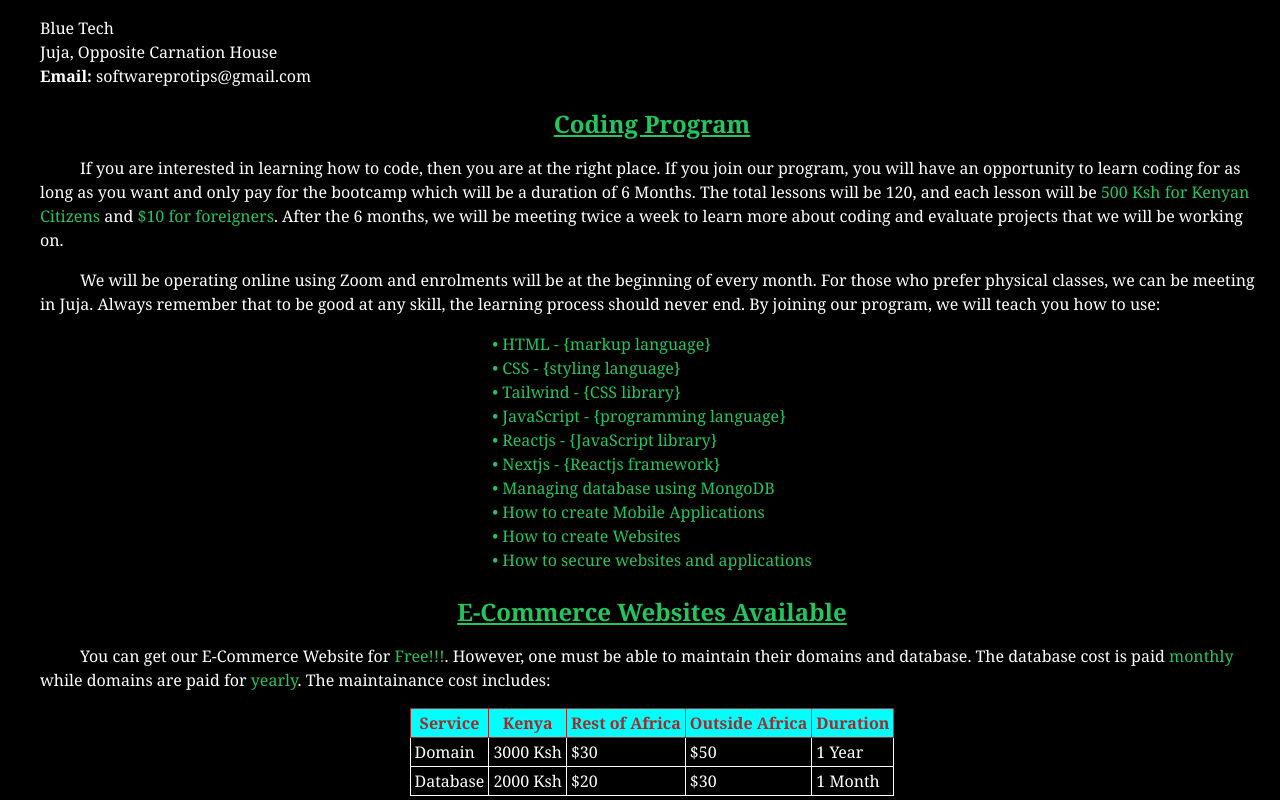
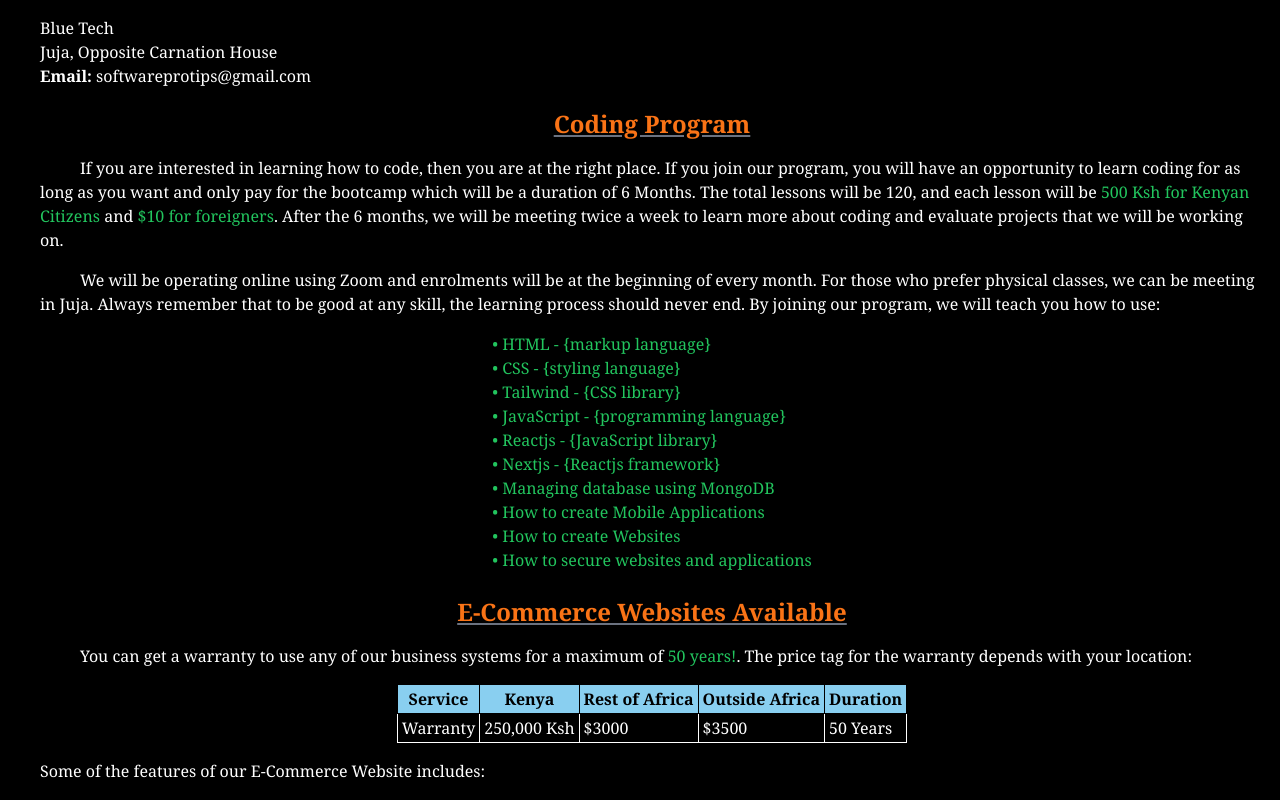
Before and after one commit to mosesmathai/coding-lessons, a Next.js app: page / in a window 1280 px wide. Shown: the top 800 px of the page. Built offline with nearby package versions, Linux system fonts and the light colour scheme.

Commit message:
warranty

```diff
--- a/app/globals.css
+++ b/app/globals.css
@@ -7,6 +7,6 @@
   padding: 2px 4px;
 }
 thead {
-  background-color: aqua;
-  color: brown;
+  background-color: #89CFF0;
+  color: black;
 }
--- a/app/page.js
+++ b/app/page.js
@@ -11,8 +11,8 @@
         Juja, Opposite Carnation House <br/>
         <b>Email&#58;</b> softwareprotips@gmail.com<br/>
       </div>
-    <div className="mb-4 flex justify-center underline decoration-green-500">
-      <h1 className="text-green-500 text-xl md:text-2xl font-bold">Coding Program</h1>
+    <div className="mb-4 flex justify-center underline decoration-gray-500">
+      <h1 className="text-orange-500 text-xl md:text-2xl font-bold">Coding Program</h1>
     </div>
     <div>
       <p className="indent-10 mb-4">
@@ -35,11 +35,11 @@
           <span>&#8226; How to secure websites and applications</span> <br/>
         </div>
       </div>
-      <div className="mb-4 flex justify-center underline decoration-green-500">
-        <h1 className="text-green-500 text-center text-xl md:text-2xl font-bold">E-Commerce Websites Available</h1>
+      <div className="mb-4 flex justify-center underline decoration-gray-500">
+        <h1 className="text-orange-500 text-center text-xl md:text-2xl font-bold">E-Commerce Websites Available</h1>
       </div>
       <p className="indent-10 mb-4">
-        You can get our E-Commerce Website for <span className="text-green-500">Free!!!</span>. However, one must be able to maintain their domains and database. The database cost is paid <span className="text-green-500">monthly</span> while domains are paid for <span className="text-green-500">yearly</span>. The maintainance cost includes:
+        You can get a warranty to use any of our business systems for a maximum of <span className="text-green-500">50 years!</span>. The price tag for the warranty depends with your location&#58;
       </p>
       <div className="flex justify-center mb-4">
         <table>
@@ -54,18 +54,11 @@
           </thead>
           <tbody>
             <tr>
-              <td>Domain</td>
-              <td>3000 Ksh</td>
-              <td>$30</td>
-              <td>$50</td>
-              <td>1 Year</td>
-            </tr>
-            <tr>
-              <td>Database</td>
-              <td>2000 Ksh</td>
-              <td>$20</td>
-              <td>$30</td>
-              <td>1 Month</td>
+              <td>Warranty</td>
+              <td>250,000 Ksh</td>
+              <td>$3000</td>
+              <td>$3500</td>
+              <td>50 Years</td>
             </tr>
           </tbody>
         </table>
@@ -75,9 +68,9 @@
       </p>
       <div className="flex justify-center text-green-500 mb-6">
         <div>
-          <span>&#8226; Supports M-Pesa transactions</span> <br/>
           <span>&#8226; Supports Visa Cards transactions</span> <br/>
           <span>&#8226; Supports Master Cards transactions</span> <br/>
+          <span>&#8226; Supports M-Pesa transactions</span> <br/>
           <span>&#8226; You can add unlimited number of products</span> <br/>
           <span>&#8226; The website has multiple Themes</span> <br/>
           <span>&#8226; The website comes with its own Administation Panel</span> <br/>
```
